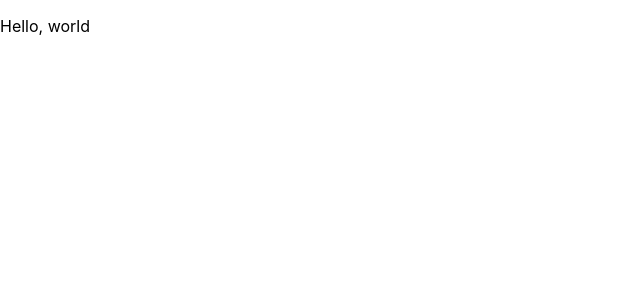
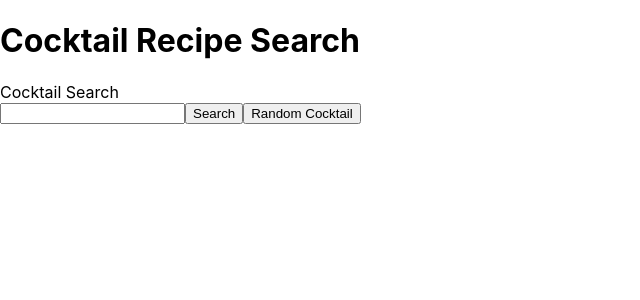
Before and after one commit to Aaron-Hunter/cocktail-frontend, a React (Create React App) app: page / in a window 1280 px wide. Shown: the top 300 px of the page, without its empty margins (0-640 px from the left). Built offline with nearby package versions, Linux system fonts and the light colour scheme; no server answers.

Commit message:
Add user input and API calls

```diff
--- a/src/App.tsx
+++ b/src/App.tsx
@@ -2,10 +2,39 @@ import { useState } from 'react';
 import axios from "axios";
 import './App.css';
 
+console.log(process.env.REACT_APP_COCKTAIL_API_KEY);
+
 function App() {
+  //Declare state variable for name of cocktail
+  const [cocktailName, setCocktailName] = useState("");
+
+  const COCKTAIL_BASE_URL = "https://www.thecocktaildb.com/api/json/v1/";
+
   return (
-    <div><p>Hello, world</p></div>
+    <div>
+      <h1>Cocktail Recipe Search</h1>
+
+      {/*user input for cocktail search*/}
+      <div>
+        <label>Cocktail Search</label><br/>
+        <input type="text" name="cocktail-name" onChange={e => setCocktailName(e.target.value)}/>
+        <button onClick={search}>Search</button>
+        <button onClick={random}>Random Cocktail</button>
+      </div>
+    </div>
   );
+
+  function search() {
+    axios.get(COCKTAIL_BASE_URL + process.env.REACT_APP_COCKTAIL_API_KEY + "/search.php?s=" + cocktailName).then((res) => {
+      console.log(res.data);
+    })
+  }
+
+  function random() {
+    axios.get(COCKTAIL_BASE_URL + process.env.REACT_APP_COCKTAIL_API_KEY + "/random.php").then((res) => {
+      console.log(res.data);
+    })
+  }
 }
 
 export default App;
```
Also changed, not shown: 1 other file (tests, documents, lock files or other folders).
